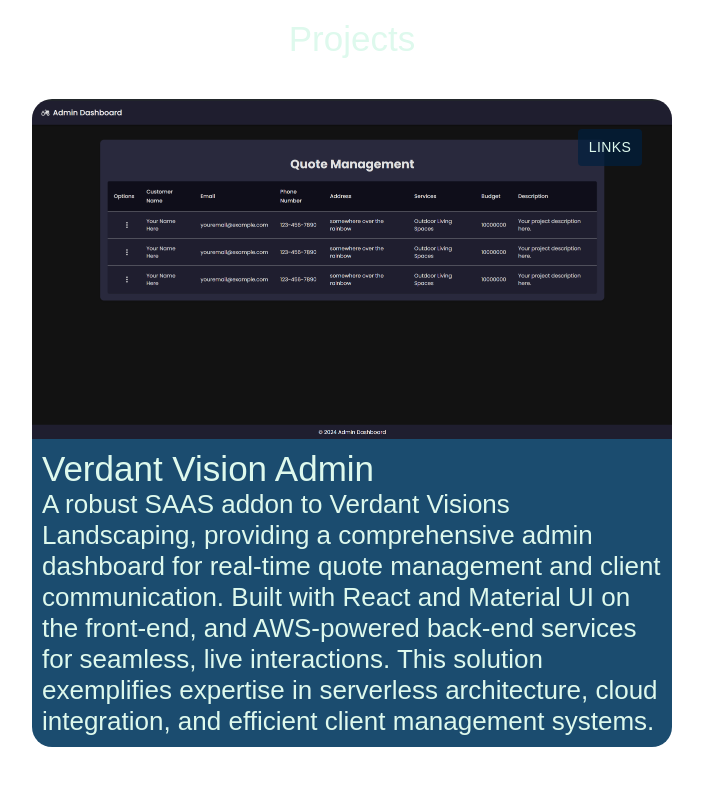
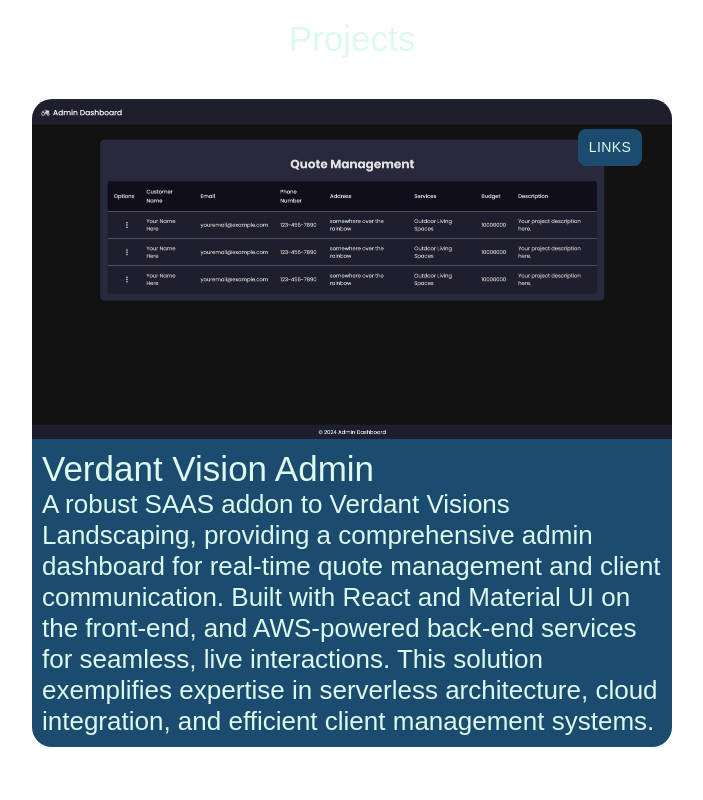
Before and after one commit to johnlundy94/full-stack-portfolio, a React (Create React App) app: page / in a window 1280 px wide. Shown: the part 900-1700 px from the top of the page, without its empty margins (288-991 px from the left). Built offline with nearby package versions, Linux system fonts and the light colour scheme; a web font is replaced by a local one.

Commit message:
Made links in projects stand out more

```diff
--- a/src/muiTheme.js
+++ b/src/muiTheme.js
@@ -16,11 +16,17 @@
     MuiButton: {
       styleOverrides: {
         root: {
+          backgroundColor: "#1b4c6f",
+          backdropFilter: "blur(10px)",
+          WebkitBackdropFilter: "blur(10px)",
           color: "#def9ed",
+          borderRadius: "8px",
           fontFamily: '"Anta", sans-serif',
           fontWeight: "400",
           fontStyle: "normal",
-          backgroundColor: "rgba(0, 32, 63, 0.7)",
+          "&:hover": {
+            backgroundColor: "#165376",
+          },
         },
       },
     },
```
